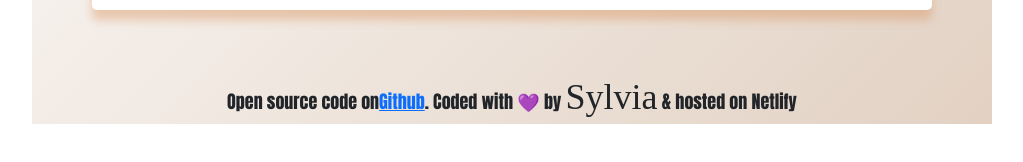
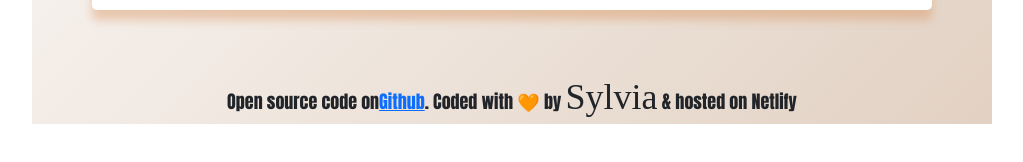
Before and after one commit to sylvcode/dictionary, a React (Create React App) app: page / in a window 1280 px wide. Shown: the part 450-612 px from the top of the page, without its empty margins (128-1151 px from the left). Built offline with nearby package versions, Linux system fonts and the light colour scheme; a web font is replaced by a local one.

Commit message:
Update App.js

```diff
--- a/src/App.js
+++ b/src/App.js
@@ -16,7 +16,7 @@ function App() {
       </div>
       <footer>
         Open source code on
-       <a href="https://github.com/sylvcode/dictionary">Github</a>. Coded with 💜 by <span>Sylvia</span> & hosted on
+       <a href="https://github.com/sylvcode/dictionary">Github</a>. Coded with 🧡  by <span>Sylvia</span> & hosted on
         Netlify
       </footer>
     </div>
```
